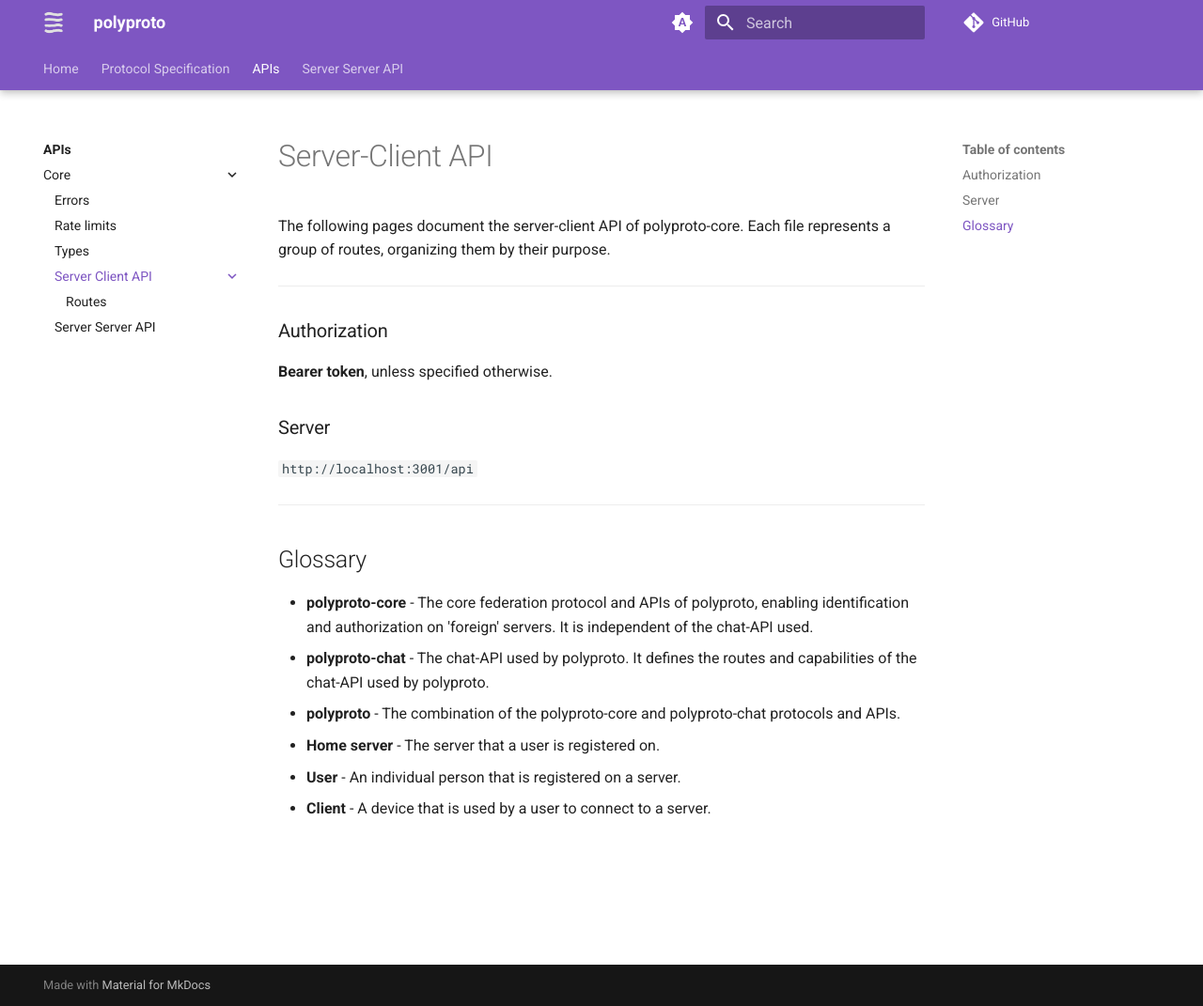
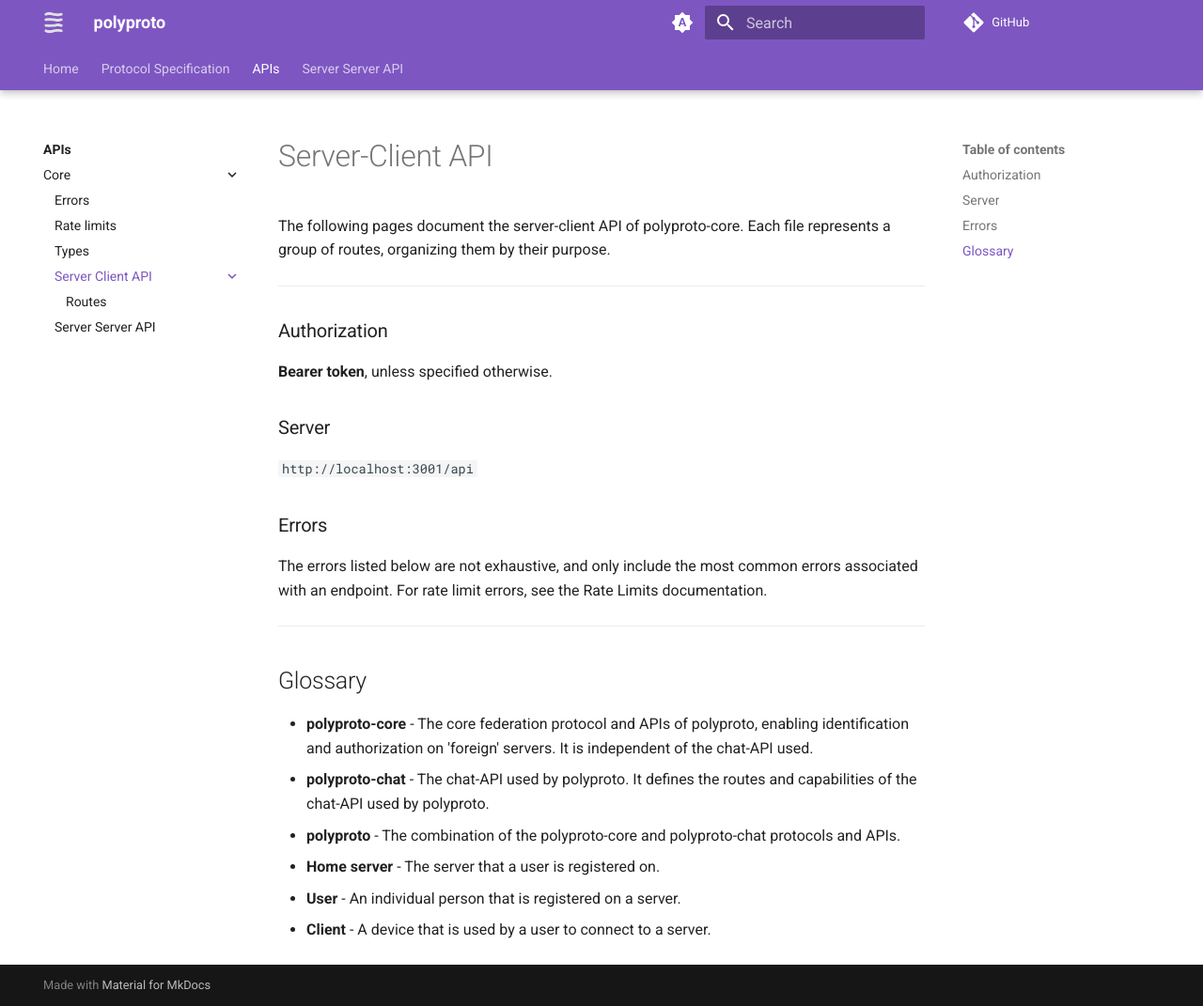
Before and after one commit to polyphony-chat/docs, an MkDocs documentation site: the page built from docs/APIs/Core/Server-Client API/index.md, in a window 1280 px wide and 1071 px high. Shown: the whole window at 94% size. Built offline with MkDocs 1.6.1 and Material for MkDocs 9.7.7, drawn with Linux system fonts in a browser that asks for light colours; plug-ins that fetch from the network failed and are left out; comment, search, counter and statistics services are not loaded.

Commit message:
add errors section

```diff
--- a/snippets/api.md
+++ b/snippets/api.md
@@ -6,3 +6,7 @@
 ### Server
 
 `http://localhost:3001/api`
+
+### Errors
+
+The errors listed below are not exhaustive, and only include the most common errors associated with an endpoint. For rate limit errors, see the Rate Limits documentation.
```
